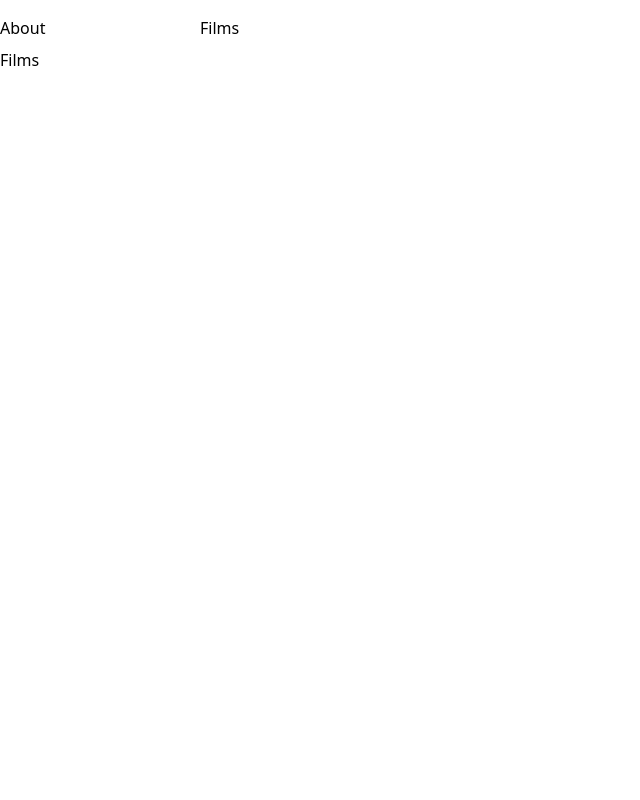
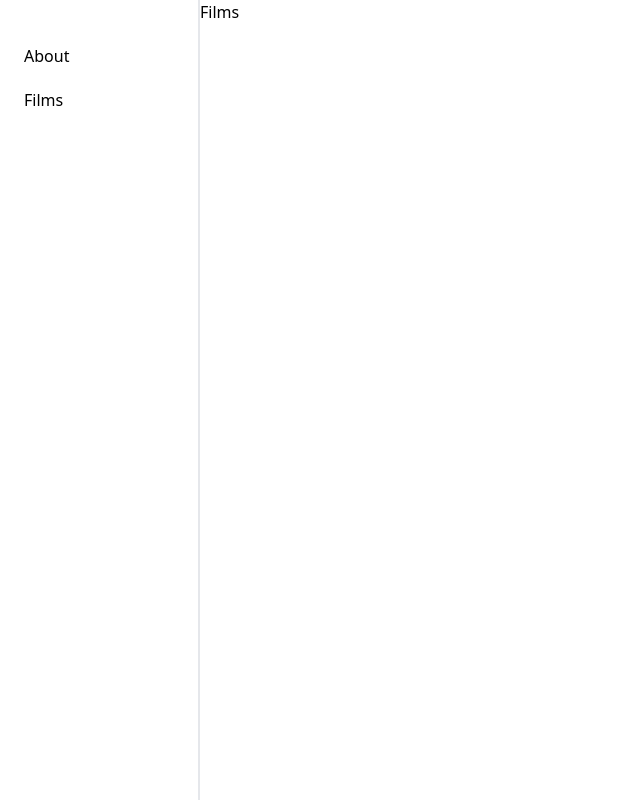
Before and after one commit to kgiriuscode/ghibli, a React (Vite) app: page /films in a window 1280 px wide. Shown: the whole page, without its empty margins (0-640 px from the left). Built offline with nearby package versions, Linux system fonts and the light colour scheme.

Commit message:
feat(Sidebar):styles added

```diff
--- a/src/components/Container.tsx
+++ b/src/components/Container.tsx
@@ -1,5 +1,5 @@
 import { type FC, type PropsWithChildren } from 'react'
 
 export const Container:FC<PropsWithChildren> = ({children}) => (
-    <div className='grid grid-cols-[200px_auto] pt-4 pb-4'>{children}</div>
+    <div className='grid grid-cols-[200px_auto] h-[100vh]' >{children}</div>
 )
--- a/src/features/sidebar/Sidebar.tsx
+++ b/src/features/sidebar/Sidebar.tsx
@@ -6,9 +6,15 @@ import { routes } from '../../routes'
 
 export const Sidebar:FC = () => {
   return (
-    <nav className=' flex flex-col gap-2'>
+    <nav className=' flex flex-col gap-3 p-4 pt-10 border-r-gray-200 border-r-2'>
       {routes.map(({path, name}) => (
-        <NavLink key={name} to={path}>{name}</NavLink>
+        <NavLink
+          key={name}
+          to={path}
+          className='hover:bg-gray-200 pt-1 pb-1 pl-2 pr-2 rounded'
+        >
+          {name}
+        </NavLink>
       ))}
     </nav>
   )
```
